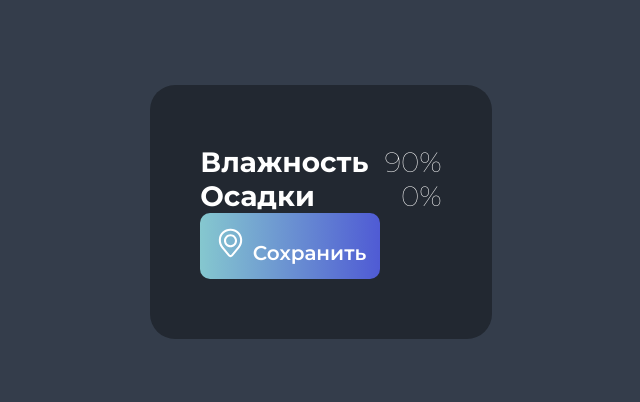
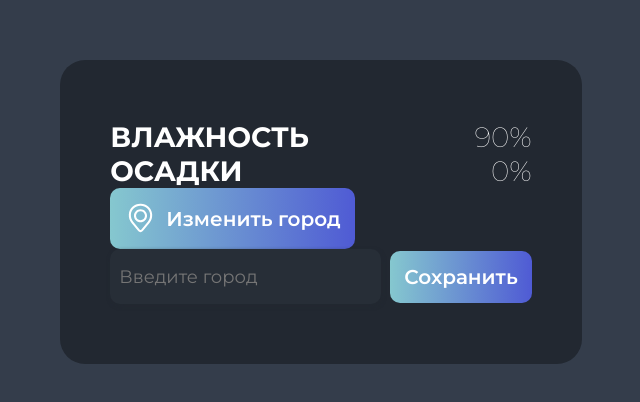
Before and after one commit to n-mark/vue-learn-pjoj1, a Vue app: page / in a window 1280 px wide. Shown: the part 196-598 px from the top of the page, without its empty margins (319-959 px from the left). Built offline with nearby package versions, Linux system fonts and the light colour scheme.

Commit message:
city selector pt1

```diff
--- a/src/App.vue
+++ b/src/App.vue
@@ -1,7 +1,6 @@
 <script setup>
-import Button from './components/Button.vue';
+import CitySelect from './components/CitySelect.vue';
 import Stat from './components/Stat.vue';
-import IconLocation from './icons/IconLocation.vue';
 
 const data = {
   label: "Влажность",
@@ -13,10 +12,7 @@ const data = {
   <main class="main">
     <Stat v-bind="data" />
     <Stat label="Осадки" stat="0%" />
-    <Button>
-      <IconLocation />
-      Сохранить
-    </Button>
+    <CitySelect />
   </main>
 </template>
 
--- a/src/components/Button.vue
+++ b/src/components/Button.vue
@@ -3,12 +3,6 @@
 
 <template>
     <button class="button">
-        <div>
-            <slot name="blue" />
-        </div>
-        <div>
-            <slot name="text" />
-        </div>
         <slot />
     </button>
 </template>
@@ -24,6 +18,9 @@
     font-weight: 600;
     color: var(--primary);
     cursor: pointer;
+    display: flex;
+    gap: 9px;
+    align-items: center;
 }
 
 .button:hover {
--- /dev/null
+++ b/src/components/CitySelect.vue
@@ -0,0 +1,41 @@
+<script setup>
+import IconLocation from '../icons/IconLocation.vue';
+import Button from './Button.vue';
+
+</script>
+
+<template>
+    <Button>
+        <IconLocation />
+        Изменить город
+    </Button>
+    <div class="input-container">
+        <input type="text" class="input" placeholder="Введите город">
+        <Button>
+            Сохранить
+        </Button>
+    </div>
+</template>
+
+<style scoped>
+.input {
+    background-color: var(--color-bg-card);
+    box-shadow: 1px 2px 4px 0 #222831;
+    border-radius: 10px;
+    width: 260px;
+    height: 53px;
+    border: none;
+    font-family: var(--font-family);
+    font-weight: 400;
+    font-size: 18px;
+    color: #3f4958;
+    padding-left: 9px;
+}
+
+.input-container {
+    display: flex;
+    align-items: center;
+    justify-content: space-between;
+    gap: 9px;
+}
+</style>
--- a/src/components/Stat.vue
+++ b/src/components/Stat.vue
@@ -22,6 +22,7 @@ const { label = "Не задано", stat } = defineProps({
 
 .stat-name {
     font-weight: 700;
+    text-transform: uppercase;
 }
 
 .stat-value {
```
Also changed, not shown: notes/05-06-city-selector-pt1.md (added, +27 -0 lines).
